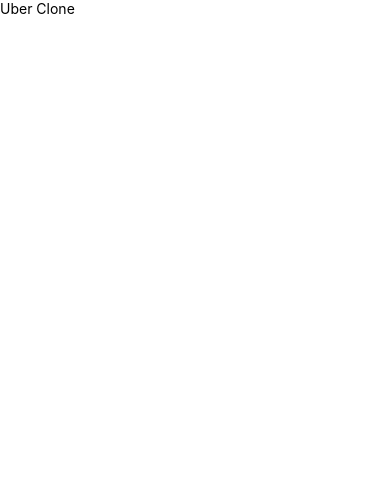
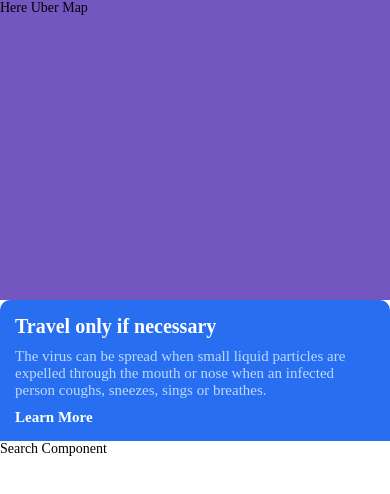
Before and after one commit to saidoud/uber-clone, a React Native app: screen / in a window 390 px wide. Shown: the top 494 px of the page. Built offline with nearby package versions, Linux system fonts and the light colour scheme.

Commit message:
covid message

```diff
--- a/App.js
+++ b/App.js
@@ -1,14 +1,9 @@
-import { StatusBar } from "expo-status-bar";
 import React from "react";
-import { StyleSheet, Text, View } from "react-native";
+import { StyleSheet } from "react-native";
+import Home from "./app/screens/Home";
 
 export default function App() {
-  return (
-    <View>
-      <Text>Uber Clone</Text>
-      <StatusBar style="auto" />
-    </View>
-  );
+  return <Home />;
 }
 
 const styles = StyleSheet.create({});
--- /dev/null
+++ b/app/components/CovidMessage/index.jsx
@@ -0,0 +1,17 @@
+import React from "react";
+import { View } from "react-native";
+
+import TextApp from "../ui/TextApp";
+import styles from "./styles";
+
+function CovidMessage({ title, subTitle }) {
+  return (
+    <View style={styles.container}>
+      <TextApp style={styles.title}>{title}</TextApp>
+      <TextApp style={styles.subTitle}>{subTitle}</TextApp>
+      <TextApp style={styles.more}>Learn More</TextApp>
+    </View>
+  );
+}
+
+export default CovidMessage;
--- /dev/null
+++ b/app/components/CovidMessage/styles.js
@@ -0,0 +1,29 @@
+import { StyleSheet } from "react-native";
+import colors from "../../configs/colors";
+
+const styles = StyleSheet.create({
+  container: {
+    backgroundColor: colors.primary,
+    padding: 15,
+    borderTopLeftRadius: 10,
+    borderTopRightRadius: 10,
+  },
+  title: {
+    color: colors.white,
+    fontSize: 20,
+    fontWeight: "bold",
+    marginBottom: 10,
+  },
+  subTitle: {
+    color: colors.grey,
+    fontSize: 15,
+    marginBottom: 10,
+  },
+  more: {
+    color: colors.white,
+    fontSize: 15,
+    fontWeight: "bold",
+  },
+});
+
+export default styles;
--- /dev/null
+++ b/app/components/HomeMap/index.jsx
@@ -0,0 +1,21 @@
+import React from "react";
+import { StyleSheet, View } from "react-native";
+import colors from "../../configs/colors";
+import TextApp from "../ui/TextApp";
+
+function HomeMap() {
+  return (
+    <View style={styles.container}>
+      <TextApp>Here Uber Map</TextApp>
+    </View>
+  );
+}
+
+const styles = StyleSheet.create({
+  container: {
+    height: 300,
+    backgroundColor: colors.purple,
+  },
+});
+
+export default HomeMap;
--- /dev/null
+++ b/app/components/Search/index.jsx
@@ -0,0 +1,20 @@
+import React from "react";
+import { View } from "react-native";
+import TextApp from "../ui/TextApp";
+
+import styles from "./styles";
+
+function Search() {
+  return (
+    <View style={styles.container}>
+      <TextApp>Search Component</TextApp>
+      {/* Input Box */}
+
+      {/* Previous Destination */}
+
+      {/* Home Destination */}
+    </View>
+  );
+}
+
+export default Search;
--- /dev/null
+++ b/app/components/Search/styles.js
@@ -0,0 +1,7 @@
+import { StyleSheet } from "react-native";
+
+const styles = StyleSheet.create({
+  container: {},
+});
+
+export default styles;
--- a/app/components/ui/Screen.jsx
+++ b/app/components/ui/Screen.jsx
@@ -20,9 +20,7 @@
     paddingTop: Platform.OS === "android" ? StatusBar.currentHeight : 0,
     flex: 1,
   },
-  view: {
-    padding: 20,
-  },
+  view: {},
 });
 
 export default Screen;
--- a/app/components/ui/TextApp.jsx
+++ b/app/components/ui/TextApp.jsx
@@ -1,5 +1,6 @@
 import React from "react";
-import { StyleSheet, Text } from "react-native";
+import { Platform, StyleSheet, Text } from "react-native";
+import colors from "../../configs/colors";
 
 function TextApp({ children, style, ...otheProps }) {
   return (
@@ -11,7 +12,7 @@
 
 const styles = StyleSheet.create({
   text: {
-    color: color.black,
+    color: colors.black,
     fontFamily: Platform.OS === "android" ? "Roboto" : "Avenir",
   },
 });
--- a/app/configs/colors.js
+++ b/app/configs/colors.js
@@ -0,0 +1,12 @@
+export default {
+  primary: "#276EF1",
+  secondary: "#3AA76D",
+  warning: "#FFC043",
+  danger: "#D44333",
+  brown: "#99644C",
+  orange: "#ED6E33",
+  purple: "#7356BF",
+  grey: "#bed9ff",
+  black: "#000",
+  white: "#fff",
+};
--- a/app/screens/Home/index.jsx
+++ b/app/screens/Home/index.jsx
@@ -1,12 +1,26 @@
 import React from "react";
 import Screen from "../../components/ui/Screen";
+import HomeMap from "../../components/HomeMap";
+import { StyleSheet } from "react-native";
+import CovidMessage from "../../components/CovidMessage";
+import Search from "../../components/Search";
 
 function Home() {
-  return <Screen></Screen>;
+  return (
+    <Screen>
+      <HomeMap />
+      <CovidMessage title={TITLE} subTitle={SUBTITLE} />
+      {/* Bottom Components */}
+      <Search />
+    </Screen>
+  );
 }
 
 const styles = StyleSheet.create({
   container: {},
 });
 
+const TITLE = "Travel only if necessary";
+const SUBTITLE =
+  "The virus can be spread when small liquid particles are expelled through the mouth or nose when an infected person coughs, sneezes, sings or breathes.";
 export default Home;
```
